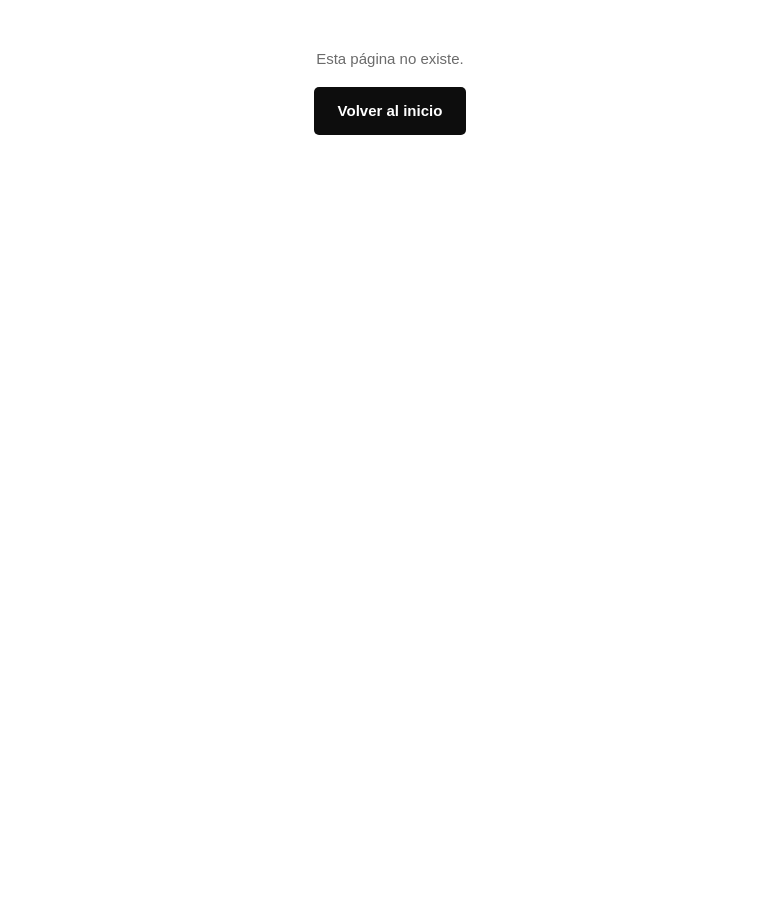
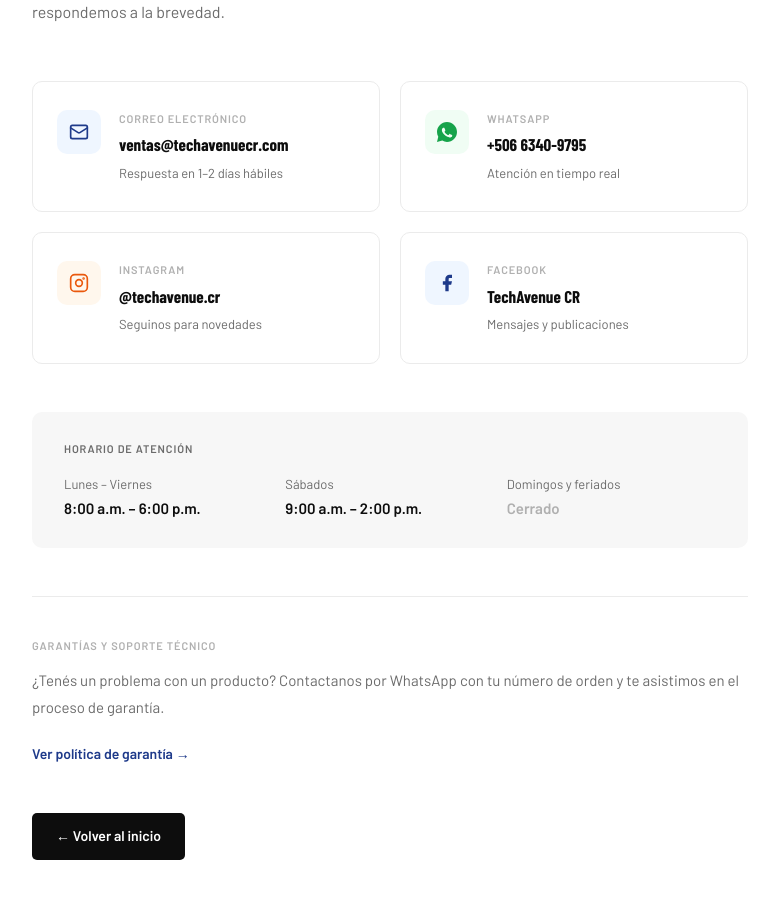
Before and after one commit to weswurld1/techavenue, a Next.js app: page /contacto in a window 1280 px wide. Before the commit this address had no page. Shown: the part 318-1216 px from the top of the page, without its empty margins (250-1029 px from the left). Before the commit the page ends 800 px from the top, so only its background shows below. Built offline with nearby package versions, Linux system fonts and the light colour scheme; a web font is replaced by a local one.

Commit message:
admin-panel

```diff
--- /dev/null
+++ b/app/contacto/page.jsx
@@ -0,0 +1,136 @@
+import Link from 'next/link'
+
+export default function ContactoPage() {
+  return (
+    <div style={{ maxWidth: 780, margin: '0 auto', padding: '64px 32px 96px' }}>
+
+      <div style={{ marginBottom: 56 }}>
+        <div style={{ fontSize: 11, fontWeight: 700, letterSpacing: '0.1em', textTransform: 'uppercase', color: '#1E3A8A', marginBottom: 10 }}>Soporte</div>
+        <h1 style={{ fontFamily: 'var(--font-display)', fontWeight: 800, fontSize: 'clamp(40px, 6vw, 64px)', lineHeight: 0.95, color: 'var(--black)', letterSpacing: '-0.02em', marginBottom: 16 }}>
+          Contacto
+        </h1>
+        <p style={{ fontSize: 16, color: 'var(--gray-600)', lineHeight: 1.7, maxWidth: 540, borderTop: '1px solid var(--gray-200)', paddingTop: 16, marginTop: 16 }}>
+          Estamos para ayudarte. Escribinos por cualquiera de estos canales y te respondemos a la brevedad.
+        </p>
+      </div>
+
+      <div style={{ display: 'grid', gridTemplateColumns: 'repeat(auto-fit, minmax(300px, 1fr))', gap: 20, marginBottom: 48 }}>
+
+        <a
+          href="mailto:ventas@techavenuecr.com"
+          style={{ display: 'flex', alignItems: 'flex-start', gap: 18, padding: '28px 24px', border: '1.5px solid var(--gray-200)', borderRadius: 10, textDecoration: 'none', background: 'var(--white)', transition: 'border-color 0.15s' }}
+        >
+          <div style={{ width: 44, height: 44, borderRadius: 10, background: '#EFF6FF', display: 'flex', alignItems: 'center', justifyContent: 'center', flexShrink: 0 }}>
+            <svg width="20" height="20" viewBox="0 0 24 24" fill="none" stroke="#1E3A8A" strokeWidth="2" strokeLinecap="round" strokeLinejoin="round">
+              <rect x="2" y="4" width="20" height="16" rx="2"/><path d="m22 7-8.97 5.7a1.94 1.94 0 0 1-2.06 0L2 7"/>
+            </svg>
+          </div>
+          <div>
+            <div style={{ fontSize: 11, fontWeight: 700, letterSpacing: '0.08em', textTransform: 'uppercase', color: 'var(--gray-400)', marginBottom: 4 }}>Correo electrónico</div>
+            <div style={{ fontFamily: 'var(--font-display)', fontWeight: 700, fontSize: 17, color: 'var(--black)', marginBottom: 4 }}>ventas@techavenuecr.com</div>
+            <div style={{ fontSize: 13, color: 'var(--gray-600)' }}>Respuesta en 1–2 días hábiles</div>
+          </div>
+        </a>
+
+        <a
+          href="https://wa.me/50663409795"
+          target="_blank"
+          rel="noreferrer"
+          style={{ display: 'flex', alignItems: 'flex-start', gap: 18, padding: '28px 24px', border: '1.5px solid var(--gray-200)', borderRadius: 10, textDecoration: 'none', background: 'var(--white)', transition: 'border-color 0.15s' }}
+        >
+          <div style={{ width: 44, height: 44, borderRadius: 10, background: '#F0FDF4', display: 'flex', alignItems: 'center', justifyContent: 'center', flexShrink: 0 }}>
+            <svg width="20" height="20" viewBox="0 0 32 32" fill="#16A34A">
+              <path d="M16 0C7.163 0 0 7.163 0 16c0 2.824.738 5.47 2.031 7.772L0 32l8.469-2.219A15.93 15.93 0 0 0 16 32c8.837 0 16-7.163 16-16S24.837 0 16 0zm8.32 22.72c-.347.977-2.025 1.867-2.773 1.936-.748.07-1.469.36-4.96-1.036-4.208-1.666-6.896-5.936-7.104-6.208-.208-.272-1.664-2.213-1.664-4.224 0-2.01 1.053-3.002 1.427-3.413.373-.41.813-.513 1.083-.513.27 0 .54.003.776.014.25.012.585-.095.916.699.347.824 1.179 2.84 1.283 3.047.104.207.174.45.035.726-.139.275-.208.446-.416.687-.207.24-.437.537-.624.721-.208.204-.424.424-.183.833.241.41 1.072 1.765 2.302 2.86 1.582 1.41 2.914 1.848 3.323 2.057.41.208.649.174.89-.104.24-.277.997-1.162 1.264-1.56.267-.4.534-.333.9-.2.366.133 2.338 1.102 2.738 1.302.4.2.665.3.765.467.1.167.1.958-.247 1.91z"/>
+            </svg>
+          </div>
+          <div>
+            <div style={{ fontSize: 11, fontWeight: 700, letterSpacing: '0.08em', textTransform: 'uppercase', color: 'var(--gray-400)', marginBottom: 4 }}>WhatsApp</div>
+            <div style={{ fontFamily: 'var(--font-display)', fontWeight: 700, fontSize: 17, color: 'var(--black)', marginBottom: 4 }}>+506 6340-9795</div>
+            <div style={{ fontSize: 13, color: 'var(--gray-600)' }}>Atención en tiempo real</div>
+          </div>
+        </a>
+
+        <a
+          href="https://instagram.com/techavenue.cr/"
+          target="_blank"
+          rel="noreferrer"
+          style={{ display: 'flex', alignItems: 'flex-start', gap: 18, padding: '28px 24px', border: '1.5px solid var(--gray-200)', borderRadius: 10, textDecoration: 'none', background: 'var(--white)', transition: 'border-color 0.15s' }}
+        >
+          <div style={{ width: 44, height: 44, borderRadius: 10, background: '#FFF7ED', display: 'flex', alignItems: 'center', justifyContent: 'center', flexShrink: 0 }}>
+            <svg width="20" height="20" viewBox="0 0 24 24" fill="none" stroke="#EA580C" strokeWidth="2" strokeLinecap="round" strokeLinejoin="round">
+              <rect x="2" y="2" width="20" height="20" rx="5"/><circle cx="12" cy="12" r="4"/><circle cx="17.5" cy="6.5" r="0.5" fill="#EA580C"/>
+            </svg>
+          </div>
+          <div>
+            <div style={{ fontSize: 11, fontWeight: 700, letterSpacing: '0.08em', textTransform: 'uppercase', color: 'var(--gray-400)', marginBottom: 4 }}>Instagram</div>
+            <div style={{ fontFamily: 'var(--font-display)', fontWeight: 700, fontSize: 17, color: 'var(--black)', marginBottom: 4 }}>@techavenue.cr</div>
+            <div style={{ fontSize: 13, color: 'var(--gray-600)' }}>Seguinos para novedades</div>
+          </div>
+        </a>
+
+        <a
+          href="https://facebook.com/profile.php?id=100070614230493"
+          target="_blank"
+          rel="noreferrer"
+          style={{ display: 'flex', alignItems: 'flex-start', gap: 18, padding: '28px 24px', border: '1.5px solid var(--gray-200)', borderRadius: 10, textDecoration: 'none', background: 'var(--white)', transition: 'border-color 0.15s' }}
+        >
+          <div style={{ width: 44, height: 44, borderRadius: 10, background: '#EFF6FF', display: 'flex', alignItems: 'center', justifyContent: 'center', flexShrink: 0 }}>
+            <svg width="20" height="20" viewBox="0 0 24 24" fill="#1E3A8A">
+              <path d="M18 2h-3a5 5 0 0 0-5 5v3H7v4h3v8h4v-8h3l1-4h-4V7a1 1 0 0 1 1-1h3z"/>
+            </svg>
+          </div>
+          <div>
+            <div style={{ fontSize: 11, fontWeight: 700, letterSpacing: '0.08em', textTransform: 'uppercase', color: 'var(--gray-400)', marginBottom: 4 }}>Facebook</div>
+            <div style={{ fontFamily: 'var(--font-display)', fontWeight: 700, fontSize: 17, color: 'var(--black)', marginBottom: 4 }}>TechAvenue CR</div>
+            <div style={{ fontSize: 13, color: 'var(--gray-600)' }}>Mensajes y publicaciones</div>
+          </div>
+        </a>
+
+      </div>
+
+      <div style={{ background: 'var(--gray-100)', borderRadius: 10, padding: '28px 32px', marginBottom: 48 }}>
+        <div style={{ fontSize: 11, fontWeight: 700, letterSpacing: '0.08em', textTransform: 'uppercase', color: 'var(--gray-600)', marginBottom: 16 }}>Horario de atención</div>
+        <div style={{ display: 'grid', gridTemplateColumns: 'repeat(auto-fit, minmax(200px, 1fr))', gap: 12 }}>
+          {[
+            { dia: 'Lunes – Viernes', hora: '8:00 a.m. – 6:00 p.m.' },
+            { dia: 'Sábados', hora: '9:00 a.m. – 2:00 p.m.' },
+            { dia: 'Domingos y feriados', hora: 'Cerrado' },
+          ].map(({ dia, hora }) => (
+            <div key={dia}>
+              <div style={{ fontSize: 13, color: 'var(--gray-600)', marginBottom: 2 }}>{dia}</div>
+              <div style={{ fontSize: 15, fontWeight: 700, color: hora === 'Cerrado' ? 'var(--gray-400)' : 'var(--black)' }}>{hora}</div>
+            </div>
+          ))}
+        </div>
+      </div>
+
+      <div style={{ borderTop: '1px solid var(--gray-200)', paddingTop: 40 }}>
+        <div style={{ fontSize: 11, fontWeight: 700, letterSpacing: '0.08em', textTransform: 'uppercase', color: 'var(--gray-400)', marginBottom: 12 }}>Garantías y soporte técnico</div>
+        <p style={{ fontSize: 15, color: 'var(--gray-600)', lineHeight: 1.8, marginBottom: 20 }}>
+          ¿Tenés un problema con un producto? Contactanos por WhatsApp con tu número de orden y te asistimos en el proceso de garantía.
+        </p>
+        <Link href="/garantias" style={{ fontSize: 14, fontWeight: 600, color: '#1E3A8A', textDecoration: 'none' }}>
+          Ver política de garantía →
+        </Link>
+      </div>
+
+      <div style={{ marginTop: 48 }}>
+        <a href="/" style={{
+          display: 'inline-flex',
+          alignItems: 'center',
+          gap: 8,
+          background: 'var(--black)',
+          color: 'var(--white)',
+          padding: '12px 24px',
+          borderRadius: 5,
+          fontWeight: 600,
+          fontSize: 14,
+          textDecoration: 'none',
+        }}>
+          ← Volver al inicio
+        </a>
+      </div>
+
+    </div>
+  )
+}
--- a/app/page.jsx
+++ b/app/page.jsx
@@ -175,7 +175,7 @@ export default function HomePage() {
                 ['/estado-pedido', 'Estado de mi pedido'],
                 ['/garantias', 'Política de garantía'],
                 ['/politica-devoluciones', 'Devoluciones'],
-                ['#', 'Contacto'],
+                ['/contacto', 'Contacto'],
               ].map(([href, label]) => (
                 <li key={label}><Link href={href}>{label}</Link></li>
               ))}
```
